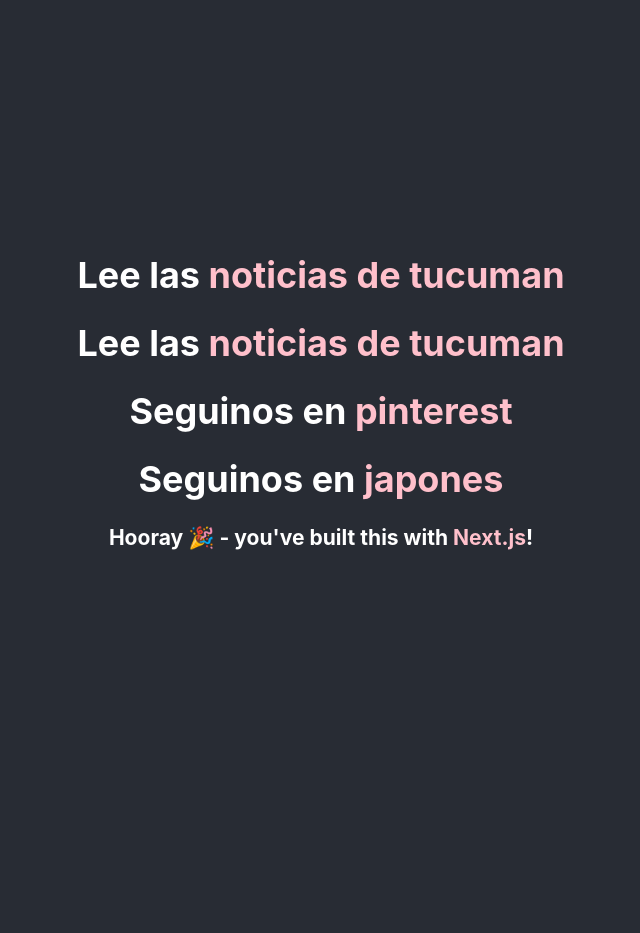
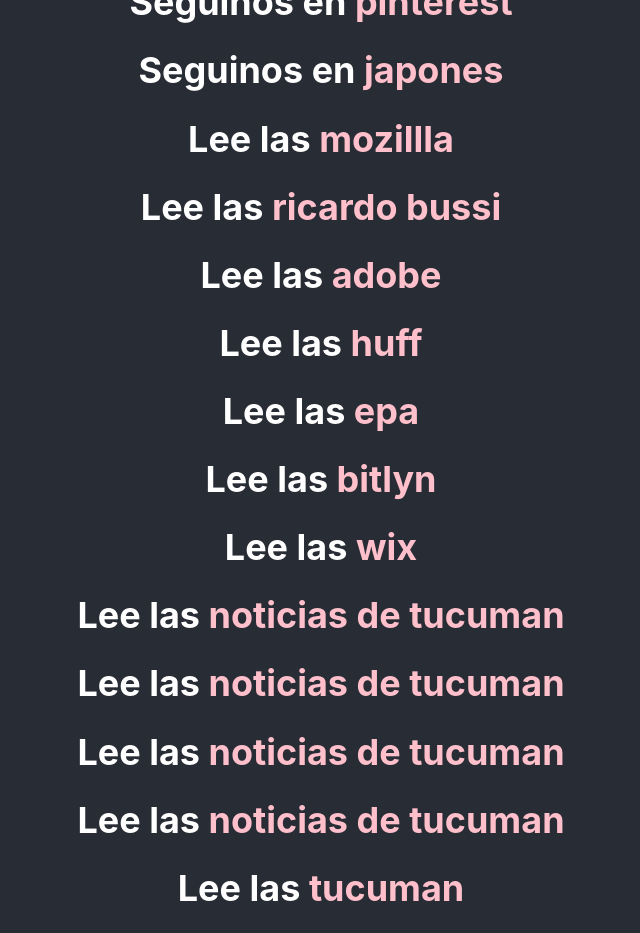
Before and after one commit to stucuman/demo, a Next.js app: page / in a window 1280 px wide. Shown: the top 933 px of the page, without its empty margins (319-959 px from the left). Before the commit the page ends 800 px from the top, so only its background shows below. Built offline with nearby package versions, Linux system fonts and the light colour scheme.

Commit message:
Update index.js

```diff
--- a/pages/index.js
+++ b/pages/index.js
@@ -16,6 +16,40 @@
     </h1>
   <h1>
       Seguinos en  <a href="https://tucuman.hatenablog.com/entry/2021/05/15/133138">japones</a>
+    </h1>
+<h1>
+      Lee las  <a href="https://people.mozilla.org/p/sebasg">mozillla</a>
+    </h1>
+  <h1>
+      Lee las  <a href="https://www.google.es/url?q=https://lacritica.com.ar/">ricardo bussi</a>
+    </h1>
+  <h1>
+      Lee las  <a href="https://spark.adobe.com/page/QGyPFWsmiJCTK/">adobe</a>
+    </h1>
+  <h1>
+      Lee las  <a href="https://huffduffer.com/sebasg/610279">huff</a>
+    </h1><h1>
+      Lee las  <a href="https://epaepa.oss-ap-northeast-1.aliyuncs.com/index.html">epa</a>
+    </h1>
+  <h1>
+      Lee las  <a href="https://bit.ly/3eLLr0v">bitlyn</a>
+    </h1>
+  <h1>
+      Lee las  <a href="https://sebastiangomes5.wixsite.com/tuquman">wix</a>
+    </h1>
+  <h1>
+      Lee las  <a href="https://images.google.de/url?q=https://lacritica.com.ar/">noticias de tucuman</a>
+    </h1><h1>
+      Lee las  <a href="https://images.google.co.uk/url?q=https://lacritica.com.ar/">noticias de tucuman</a>
+    </h1>
+  <h1>
+      Lee las  <a href="https://images.google.co.jp/url?q=https://lacritica.com.ar/">noticias de tucuman</a>
+    </h1>
+  <h1>
+      Lee las  <a href="https://images.google.es/url?q=https://lacritica.com.ar/">noticias de tucuman</a>
+    </h1>
+  <h1>
+      Lee las  <a href="https://lacritica.com.ar">tucuman</a>
     </h1>
 
     <h3>
```
